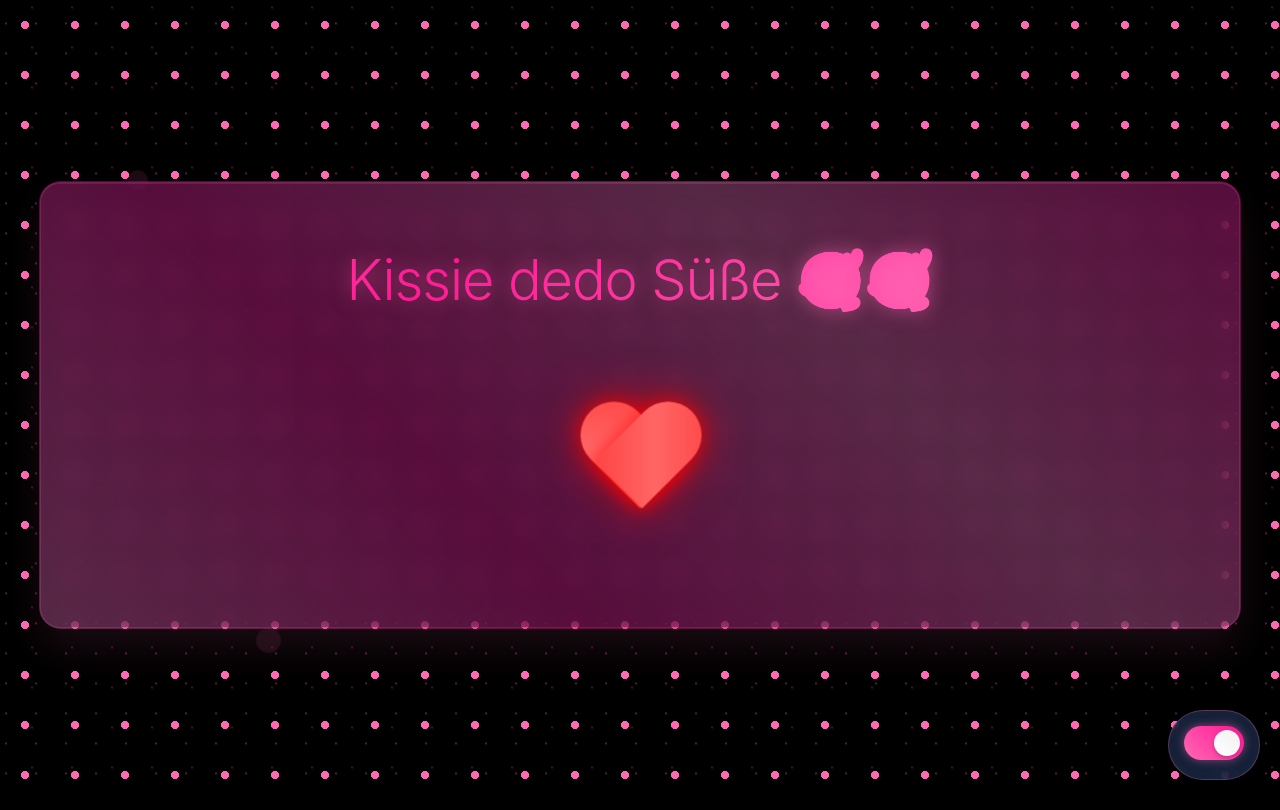
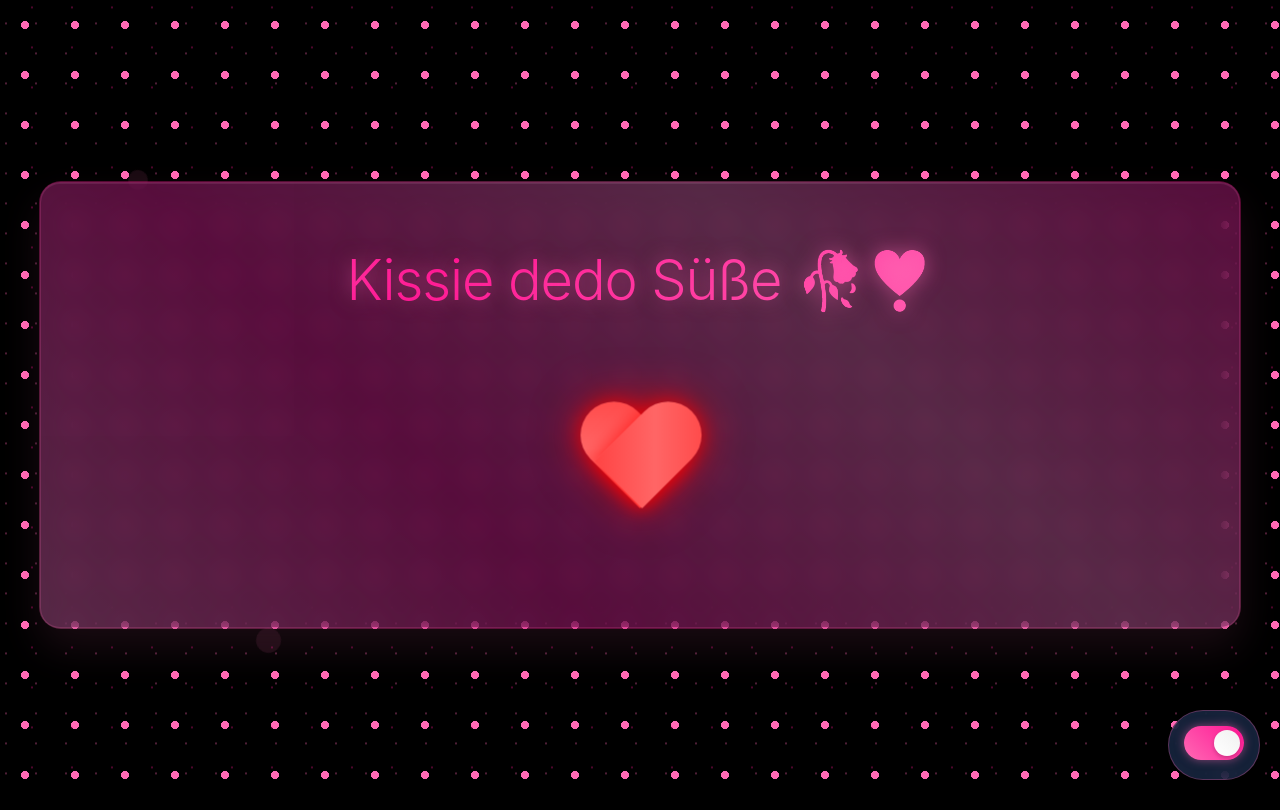
Before and after one commit to hy69x/hy69, a plain HTML site: page tpps/index.html in a window 1280 px wide. Drawn offline with Linux system fonts and the light colour scheme.

Commit message:
Update index.html

```diff
--- a/tpps/index.html
+++ b/tpps/index.html
@@ -409,7 +409,7 @@
     </div>
 
     <div class="container">
-        <h2 class="welcome-text">Kissie dedo Süße 🥰🥰 </h2>
+        <h2 class="welcome-text">Kissie dedo Süße 🥀❣️ </h2>
 
         <div class="heart-container">
             <div class="heart"></div>
```
